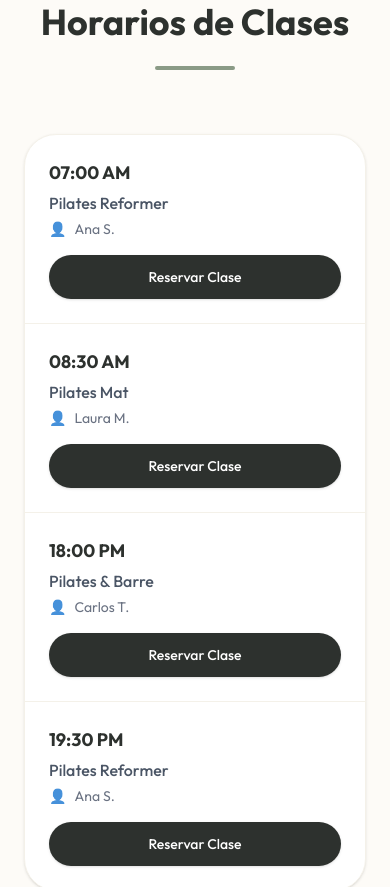
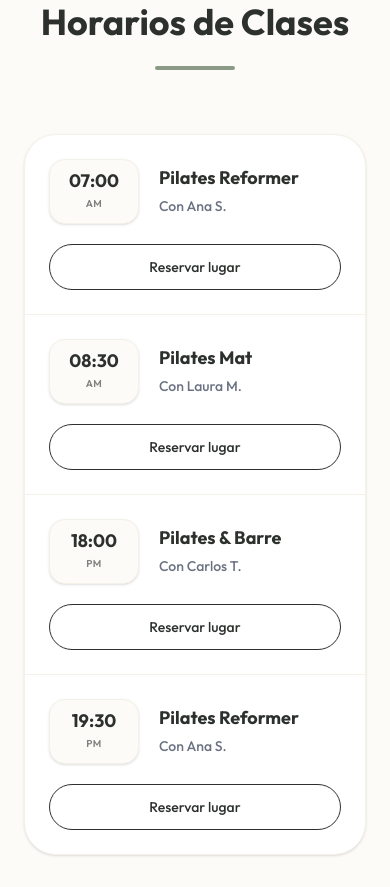
Before and after one commit to MiguelRuizHdz/pilates-app, a Next.js app: page / in a window 390 px wide. Shown: the part 2760-3647 px from the top of the page. Built offline with nearby package versions, Linux system fonts and the light colour scheme.

Commit message:
Refine mobile schedule cards design

```diff
--- a/app/page.tsx
+++ b/app/page.tsx
@@ -151,19 +151,21 @@ export default function Home() {
             {/* Mobile Cards */}
             <div className="block md:hidden divide-y divide-[#F4F1E9]">
               {scheduleData.map((session, i) => (
-                <div key={i} className="p-6 hover:bg-[#FDFBF7] transition-colors flex flex-col gap-4">
-                  <div className="flex justify-between items-start">
+                <div key={i} className="p-6 hover:bg-[#FDFBF7] transition-colors flex flex-col gap-5">
+                  <div className="flex items-center gap-5">
+                    {/* Time Badge */}
+                    <div className="bg-[#FDFBF7] border border-[#F4F1E9] text-primary px-4 py-3 rounded-2xl font-bold text-center min-w-[90px] shadow-sm">
+                      <div className="text-lg leading-none">{session.time.split(' ')[0]}</div>
+                      <div className="text-[10px] font-semibold uppercase tracking-wider mt-1.5 opacity-60">{session.time.split(' ')[1]}</div>
+                    </div>
+                    {/* Details */}
                     <div>
-                      <div className="text-primary font-bold text-lg">{session.time}</div>
-                      <div className="text-gray-600 font-medium mt-1">{session.name}</div>
-                      <div className="text-gray-500 text-sm mt-1 flex items-center gap-2">
-                        <span className="text-secondary/80">👤</span>
-                        {session.instructor}
-                      </div>
+                      <div className="text-lg font-bold text-primary leading-tight">{session.name}</div>
+                      <div className="text-sm font-medium text-gray-500 mt-1.5">Con {session.instructor}</div>
                     </div>
                   </div>
-                  <a href={`mailto:hola@pilatesstudio.com?subject=Reserva para clase de ${session.name} a las ${session.time}`} className="w-full text-center text-sm font-medium text-white bg-primary py-3 rounded-full hover:bg-secondary transition-colors shadow-sm">
-                    Reservar Clase
+                  <a href={`mailto:hola@pilatesstudio.com?subject=Reserva para clase de ${session.name} a las ${session.time}`} className="w-full text-center text-sm font-medium text-primary border border-primary py-3 rounded-full hover:bg-primary hover:text-white transition-all">
+                    Reservar lugar
                   </a>
                 </div>
               ))}
```
